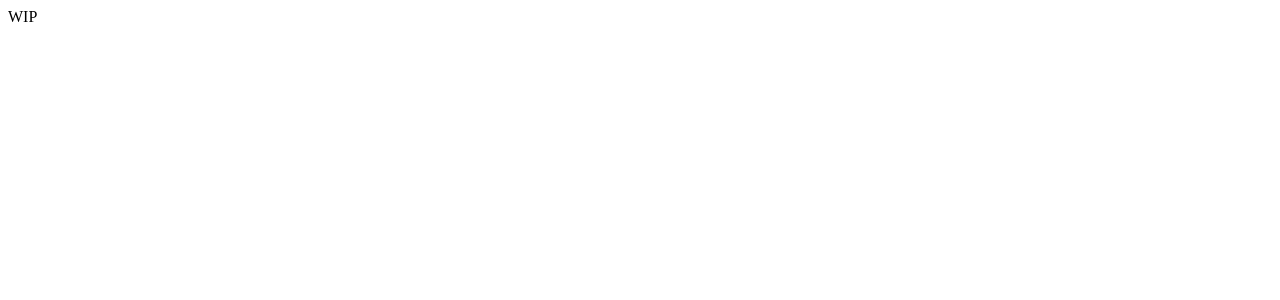
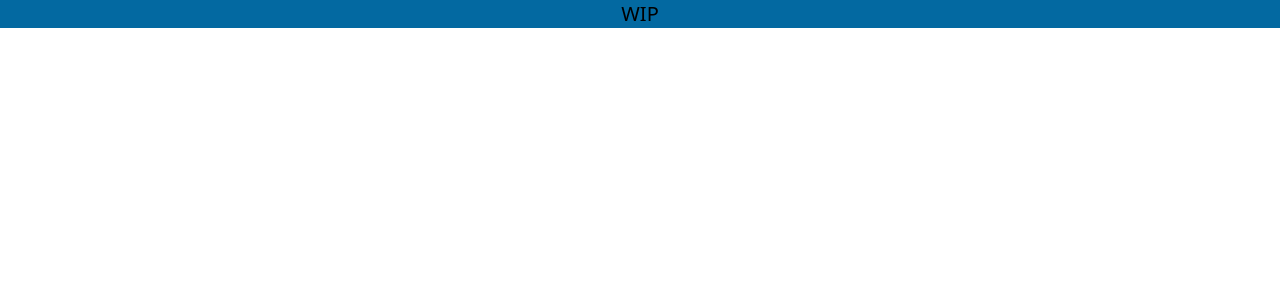
Before and after one commit to gogouravr/dot-portfolio, a React (Create React App) app: page / in a window 1280 px wide. Shown: the top 300 px of the page. Built offline with nearby package versions, Linux system fonts and the light colour scheme.

Commit message:
incorporatye `tailwind css`

```diff
--- a/package.json
+++ b/package.json
@@ -34,5 +34,8 @@
       "last 1 firefox version",
       "last 1 safari version"
     ]
+  },
+  "devDependencies": {
+    "tailwindcss": "^3.3.3"
   }
 }
--- a/src/App.js
+++ b/src/App.js
@@ -1,7 +1,9 @@
+import WIP from './components/WIP';
+
 function App() {
   return (
     <div className="App">
-      WIP
+      <WIP />
     </div>
   );
 }
--- /dev/null
+++ b/src/components/WIP.jsx
@@ -0,0 +1,7 @@
+import React from 'react'
+
+export default function WIP() {
+    return (
+        <div className='text-black text- text-xl text-center hover:bg-sky-700'>WIP</div>
+    )
+}
--- /dev/null
+++ b/src/index.css
@@ -0,0 +1,3 @@
+@tailwind base;
+@tailwind components;
+@tailwind utilities;
--- a/src/index.js
+++ b/src/index.js
@@ -2,6 +2,7 @@ import React from 'react';
 import ReactDOM from 'react-dom/client';
 import App from './App';
 import reportWebVitals from './reportWebVitals';
+import './index.css';
 
 const root = ReactDOM.createRoot(document.getElementById('root'));
 root.render(
--- /dev/null
+++ b/tailwind.config.js
@@ -0,0 +1,10 @@
+/** @type {import('tailwindcss').Config} */
+module.exports = {
+  content: [
+    "./src/**/*.{js,jsx,ts,tsx}",
+  ],
+  theme: {
+    extend: {},
+  },
+  plugins: [],
+}
```
Also changed, not shown: 1 other file (tests, documents, lock files or other folders).
